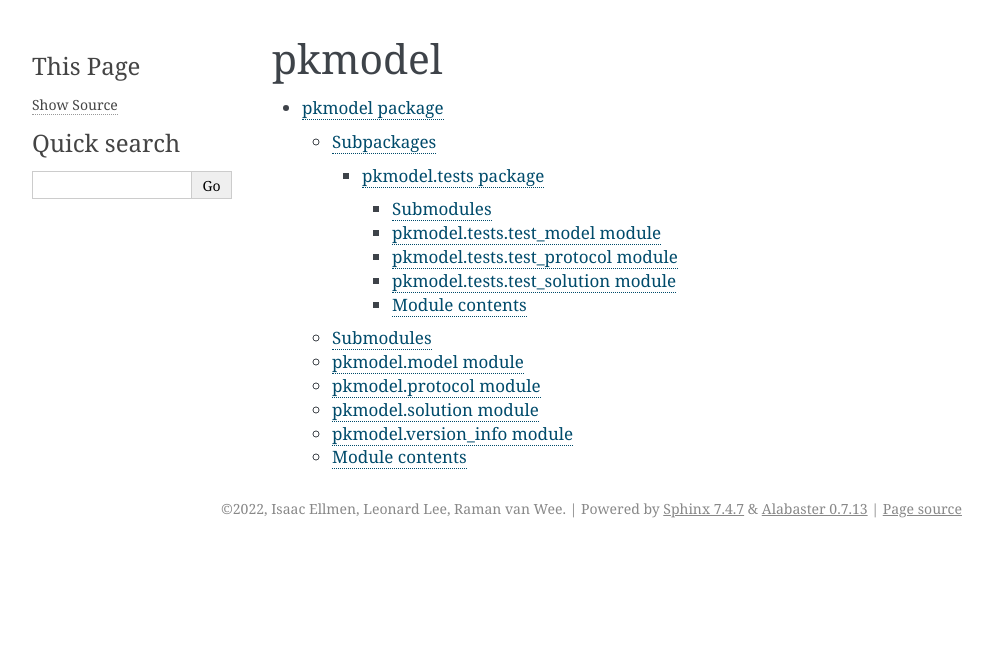
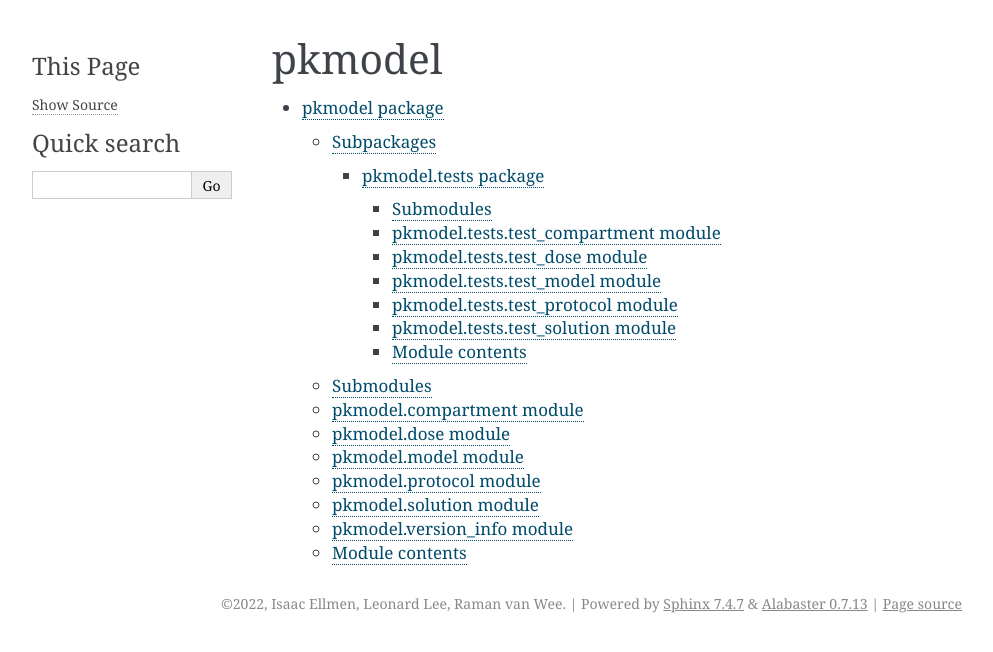
Before and after one commit to Ellmen/pharmokinetics, a Sphinx documentation site: the page built from docs/modules.rst, in a window 1280 px wide. Shown: the top 652 px of the page, without its empty margins (148-1141 px from the left). Built offline with Sphinx 7.4.7, drawn with Linux system fonts in a browser that asks for light colours.

Commit message:
Add Compartment and Dose to sphinx docs

```diff
--- a/docs/pkmodel.rst
+++ b/docs/pkmodel.rst
@@ -11,6 +11,22 @@ Subpackages
 
 Submodules
 ----------
+
+pkmodel.compartment module
+--------------------------
+
+.. automodule:: pkmodel.compartment
+   :members:
+   :undoc-members:
+   :show-inheritance:
+
+pkmodel.dose module
+-------------------
+
+.. automodule:: pkmodel.dose
+   :members:
+   :undoc-members:
+   :show-inheritance:
 
 pkmodel.model module
 --------------------
--- a/docs/pkmodel.tests.rst
+++ b/docs/pkmodel.tests.rst
@@ -3,6 +3,22 @@ pkmodel.tests package
 
 Submodules
 ----------
+
+pkmodel.tests.test\_compartment module
+--------------------------------------
+
+.. automodule:: pkmodel.tests.test_compartment
+   :members:
+   :undoc-members:
+   :show-inheritance:
+
+pkmodel.tests.test\_dose module
+-------------------------------
+
+.. automodule:: pkmodel.tests.test_dose
+   :members:
+   :undoc-members:
+   :show-inheritance:
 
 pkmodel.tests.test\_model module
 --------------------------------
```
